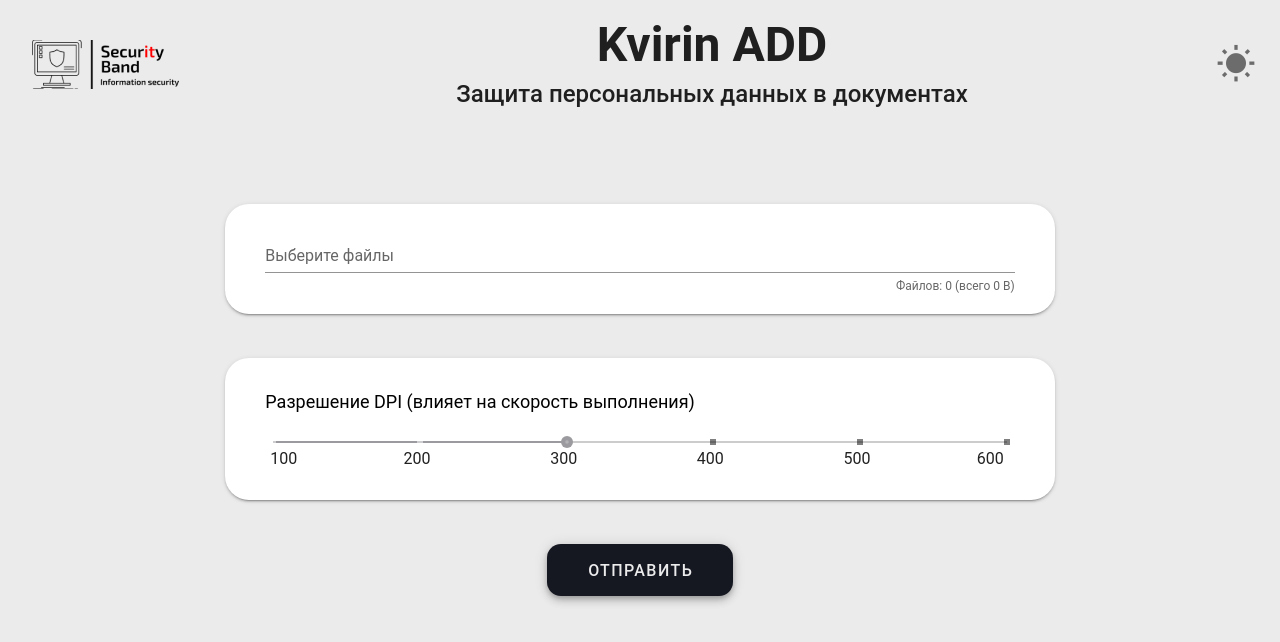
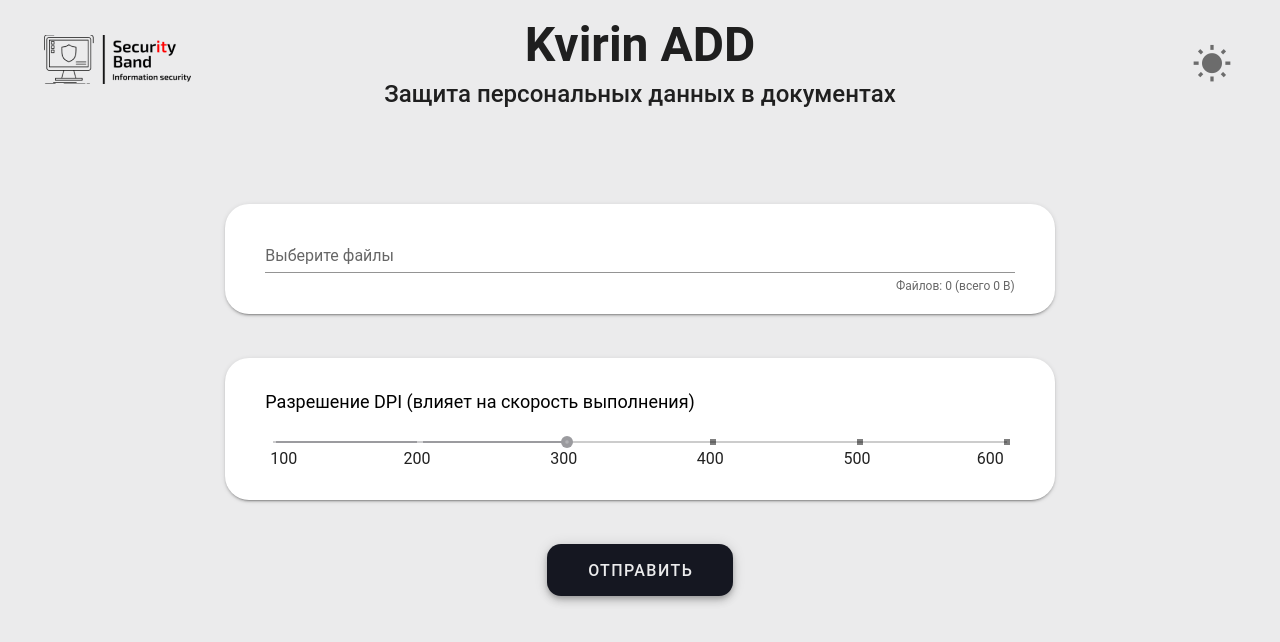
Before and after one commit to Iacox/lsd_no9, a Vue app: page / in a window 1280 px wide. Shown: the top 642 px of the page. Built offline with nearby package versions, Linux system fonts and the light colour scheme.

Commit message:
- changed styles: centered page title

```diff
--- a/src/App.vue
+++ b/src/App.vue
@@ -5,7 +5,9 @@
       prominent
 			class="px-4"
 		>
-			<img :src="logo" class="my-auto">
+			<v-col cols="2" class="my-auto">
+				<img :src="logo">
+			</v-col>
 			<v-spacer></v-spacer>
 
 			<div class="d-flex flex-column my-auto">
@@ -14,13 +16,11 @@
 			</div>
 			<v-spacer></v-spacer>
 
-			<v-btn
-				@click="ToggleTheme"
-				class="my-auto"
-				icon
-			>
-				<v-icon x-large>{{ $vuetify.theme.isDark ? 'mdi-weather-night' : 'mdi-white-balance-sunny'}}</v-icon>
-			</v-btn>
+			<v-col cols="2" class="my-auto d-flex">
+				<v-btn @click="ToggleTheme" icon class="ml-auto">
+					<v-icon x-large>{{ $vuetify.theme.isDark ? 'mdi-weather-night' : 'mdi-white-balance-sunny'}}</v-icon>
+				</v-btn>
+			</v-col>
 		</v-app-bar>
 
 		<v-main>
```
